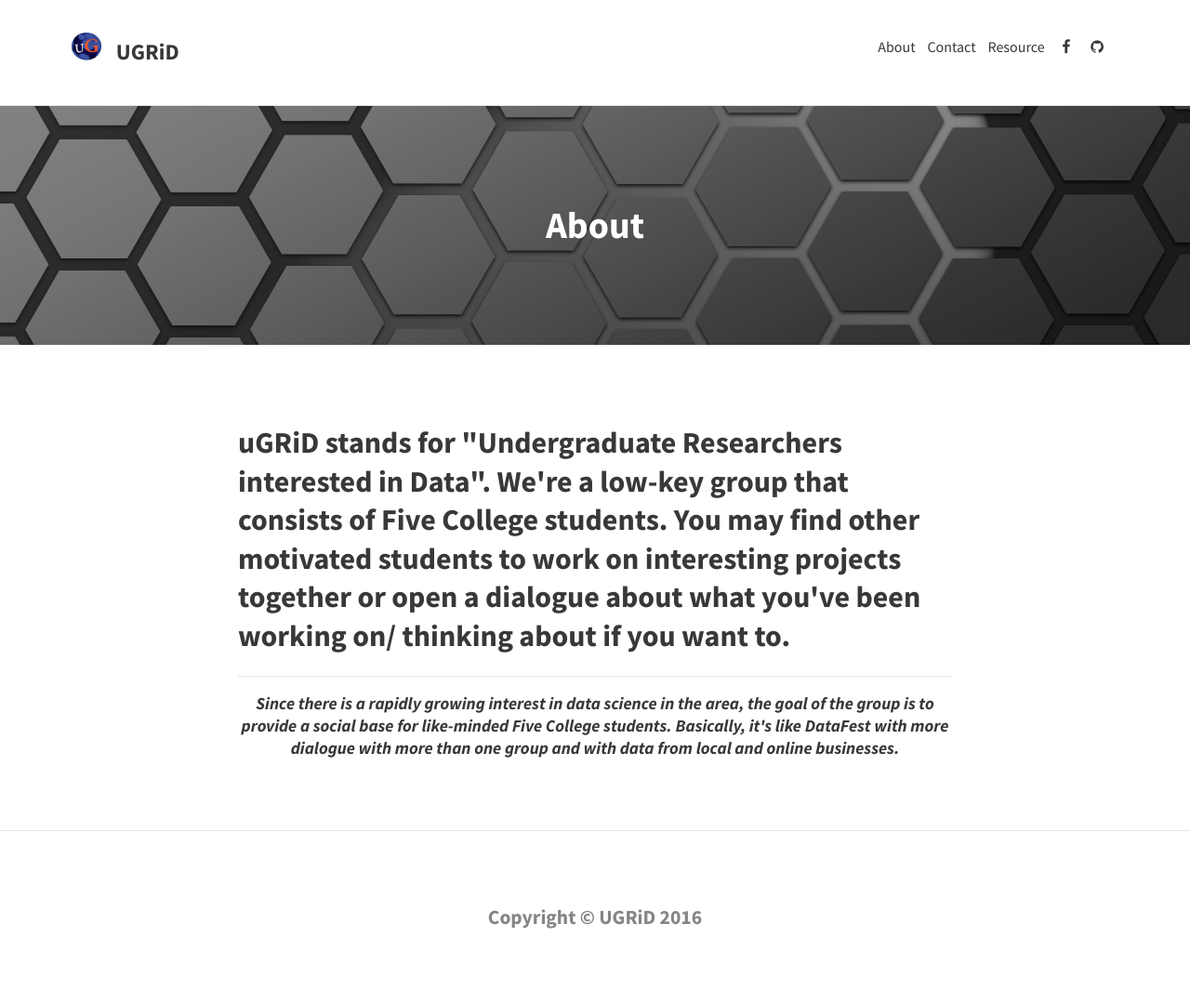
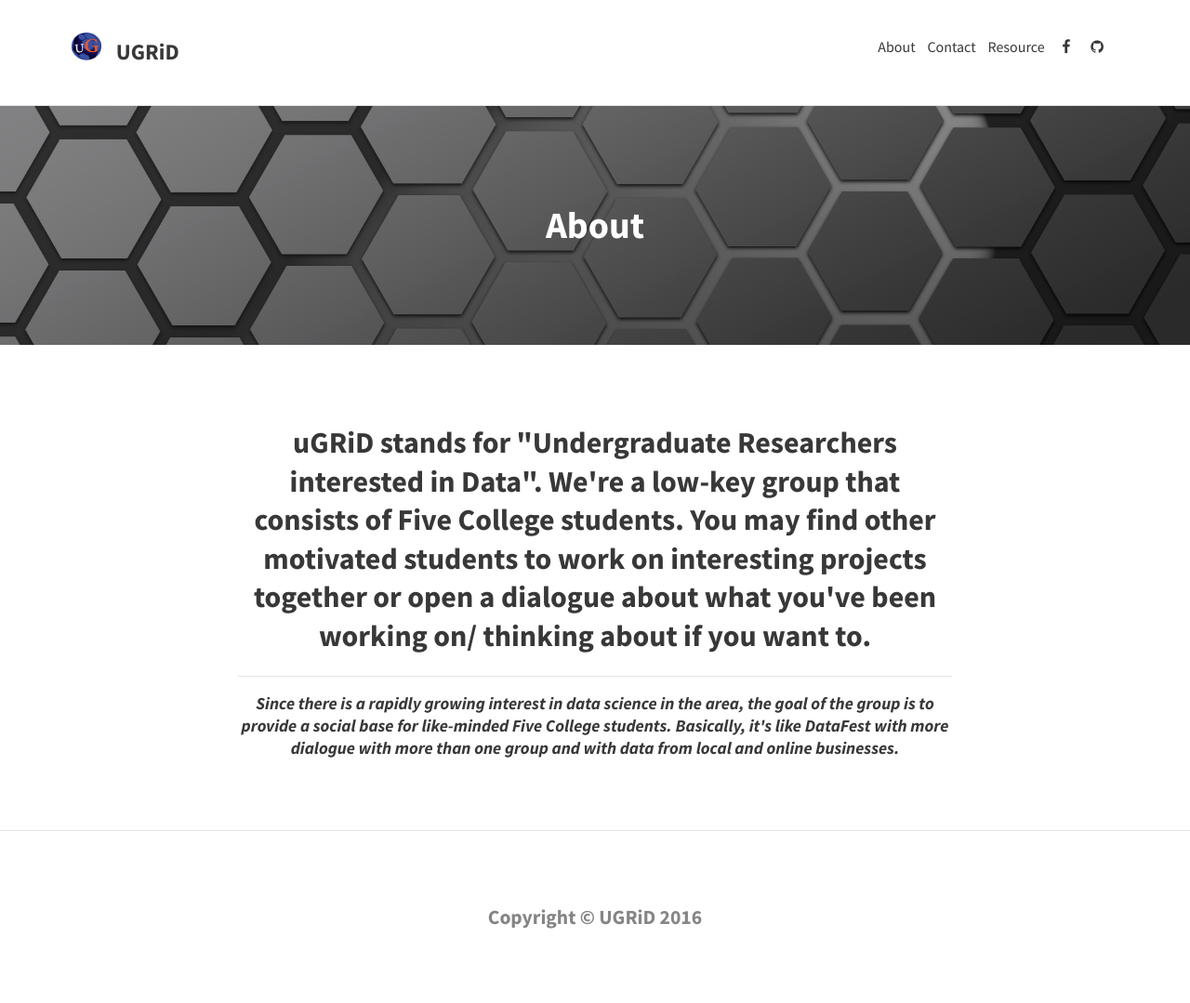
Before and after one commit to sketchplatform/ugriders.github.io, a Jekyll site: the page built from about.md, in a window 1280 px wide. Shown: the whole page at 93% size. Built offline with Jekyll 4.4.1, drawn with Linux system fonts in a browser that asks for light colours; nearby versions of some CDN libraries.

Commit message:
Update about.md

```diff
--- a/about.md
+++ b/about.md
@@ -6,9 +6,9 @@ feature-img: "img/texture3.png"
 ---
 
 
-<h2>
+<center><h2>
 uGRiD stands for "Undergraduate Researchers interested in Data". We're a low-key group that consists of Five College students. You may find other motivated students to work on interesting projects together or open a dialogue about what you've been working on/ thinking about if you want to.
-</h2>
+</h2></center>
 
 ---
 
```
